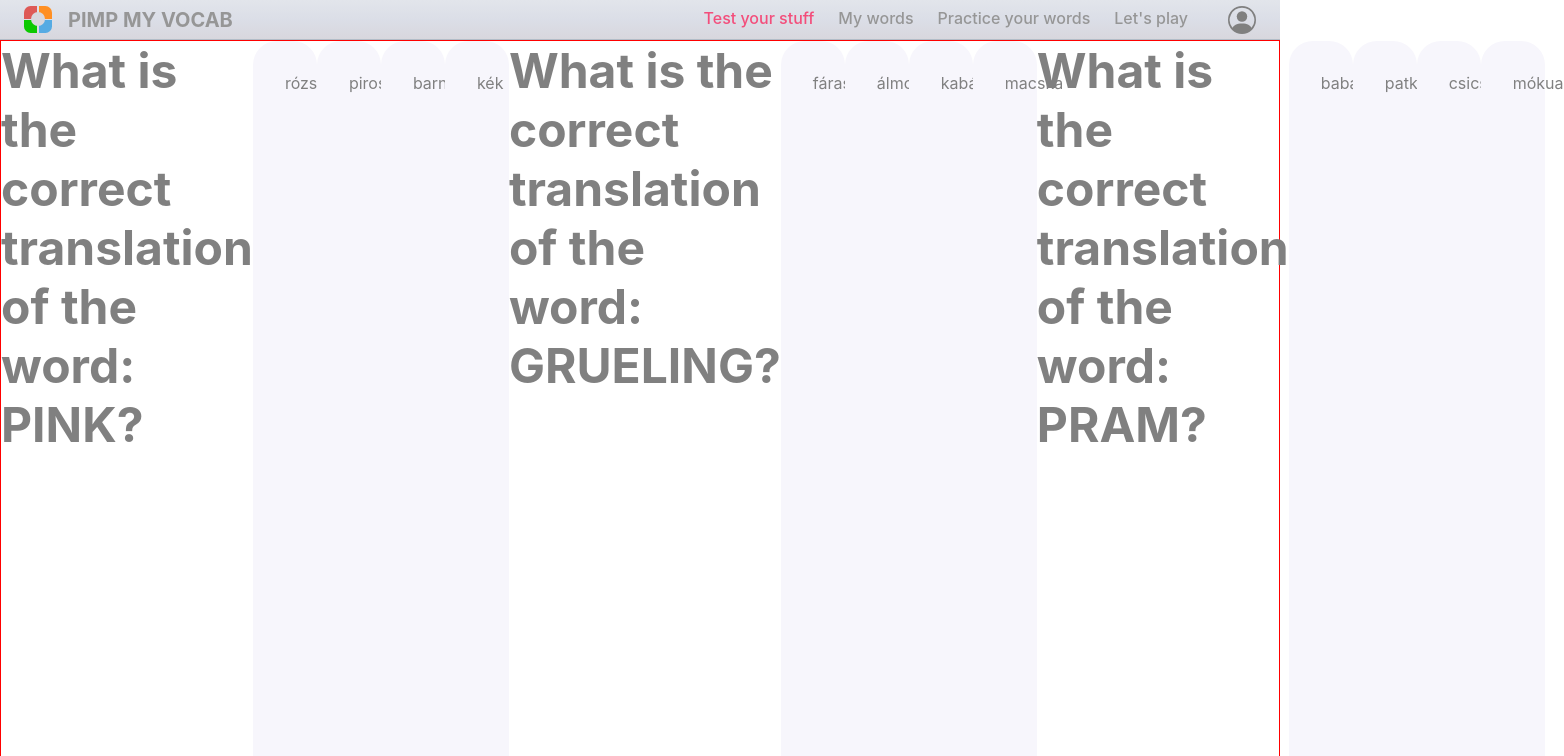
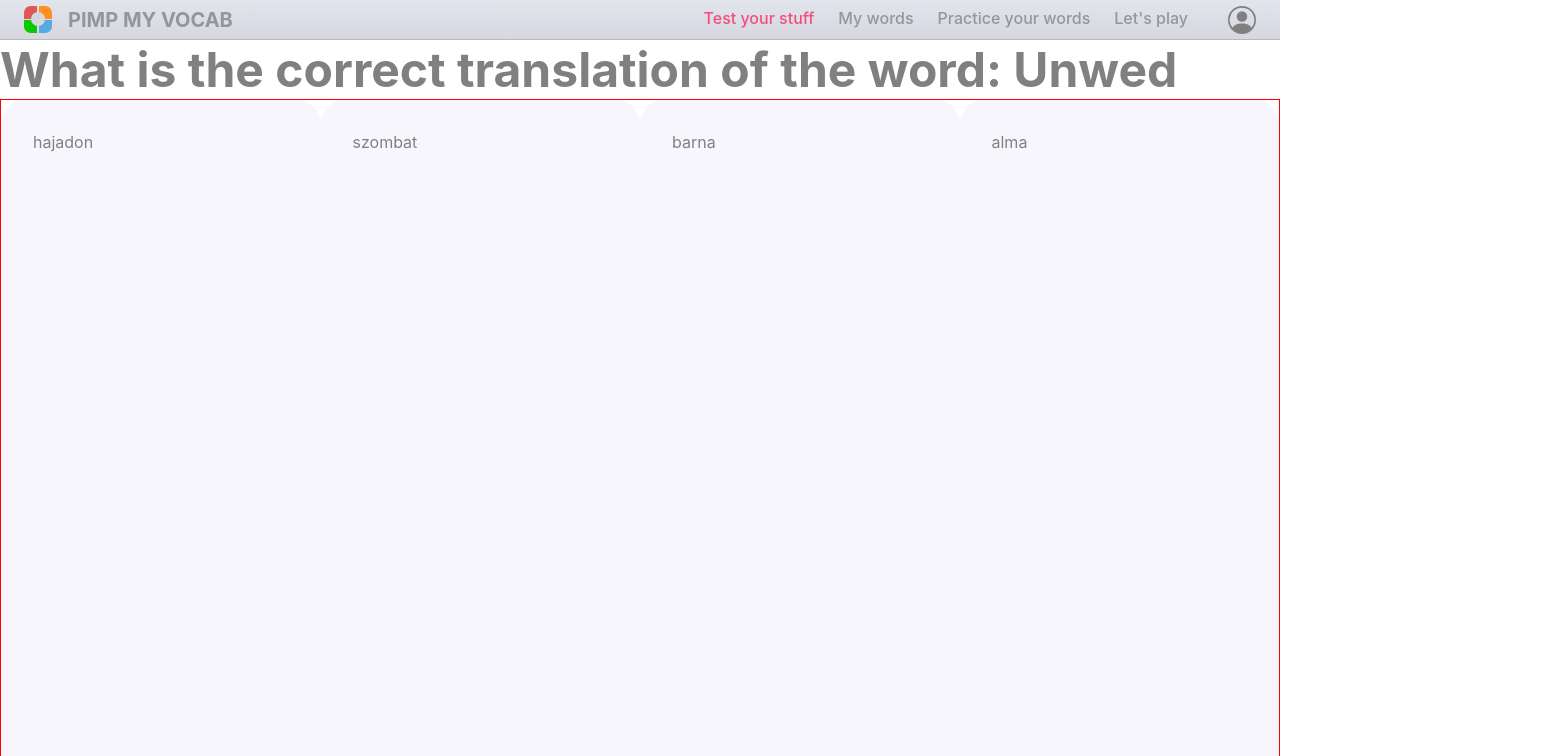
Before and after one commit to Crepkey/pmv_frond_end, a React (Create React App) app: page /practice/words in a window 1280 px wide. Shown: the top 756 px of the page, 1564 px wide, since content can reach past the window. Built offline with nearby package versions, Linux system fonts and the light colour scheme.

Commit message:
Random answers are generated

```diff
--- a/src/components/mainComponents/PracticeWords.tsx
+++ b/src/components/mainComponents/PracticeWords.tsx
@@ -1,7 +1,12 @@
 import { Fragment, useState } from "react";
+import { Word } from "sharedInterfaces";
+
+/* Utils */
+import random from "lodash/random";
 
 /* Styles */
 import { colors } from "src/utils/colors";
+import { generateID } from "src/utils/utils";
 import styled from "styled-components";
 
 const WordChooserContainer = styled.div`
@@ -26,85 +31,126 @@ const WordCard = styled.div`
 	background: ${colors.blockBackground};
 	border-radius: 24px;
 `;
-interface WordChoices {
-	question: string;
-	correctAnswer: string;
-	wrongAnswer1: string;
-	wrongAnswer2: string;
-	wrongAnswer3: string;
+
+const NextButton = styled.button`
+	display: inline-block;
+	cursor: pointer;
+	color: ${colors.buttonFont};
+	font-size: 1rem;
+	font-weight: bold;
+	padding: 6px 24px;
+	text-decoration: none;
+	border-radius: 16px;
+	border: none;
+	background-color: ${colors.acceptButtonBackground};
+	:hover {
+		background: linear-gradient(to bottom, ${colors.acceptButtonGradientLight} 5%, ${colors.acceptButtonGradientDark} 100%);
+		background-color: ${colors.acceptButtonGradientLight};
 	}
-interface WordRelation {
-	english: string;
-	hungarianMeanings: string[];
+	:active {
+		position: relative;
+		top: 1px;
+	}
+`;
+
+type GameTypes = "multiple choice game" | "type the answer game" | "recognize it by the rule game";
+interface DummyData {
+	words: Word[];
+	gameTypes: GameTypes[]; // These describe the game types for every rounds
+	wrongAnswers: string[]; // As many wrong answers as possible theoretically
 }
 
-interface WordDefinition {
-	english: string;
-	definitions: string[];
-}
-
-interface gameData {
-	multipleChoiceGame: WordChoices[];
-	answerTypingGame: WordRelation[];
-	recognizeByTheRuleGame: WordDefinition[];
-}
-
-const dummyData: gameData = {
-	multipleChoiceGame: [
+const dummyData: DummyData = {
+	words: [
 		{
-			question: "What is the correct translation of the word: PINK?",
-			correctAnswer: "rózsaszín",
-			wrongAnswer1: "piros",
-			wrongAnswer2: "barna",
-			wrongAnswer3: "kék",
+			id: generateID(),
+			english: "Unwed",
+			hungarian: ["hajadon", "nőtlen"],
+			exampleSentences: [
+				"What would have happened to those children of unwed teenage mothers if they hadn't been adopted?",
+				"Even over the past two years, it is estimated there are 18,000 fewer nuclear family homes, including both married and unwed parents",
+			],
+			type: "word",
+			ownerId: 1,
+			memoryLevel: 6,
+			favourite: false,
+			notes: "Petra is unwed",
+			deletionDate: null,
 		},
 		{
-			question: "What is the correct translation of the word: GRUELING?",
-			correctAnswer: "fárasztó",
-			wrongAnswer1: "álmos",
-			wrongAnswer2: "kabát",
-			wrongAnswer3: "macska",
+			id: generateID(),
+			english: "Adamant",
+			hungarian: ["hajthatatlan", "gyémántkeménységű anyag"],
+			exampleSentences: [
+				"He is adamant that he is not going to resign",
+				"We tried to persuade them to let us show the film at Edinburgh, but Venice's new director was adamant that we couldn't",
+			],
+			type: "word",
+			ownerId: 1,
+			memoryLevel: 6,
+			favourite: false,
+			notes: "Petra is unwed",
+			deletionDate: null,
 		},
 		{
-			question: "What is the correct translation of the word: PRAM?",
-			correctAnswer: "babakocsi",
-			wrongAnswer1: "patkány",
-			wrongAnswer2: "csicska",
-			wrongAnswer3: "mókua",
+			id: generateID(),
+			english: "Skillful",
+			hungarian: ["ügyes", "gyakorlott"],
+			exampleSentences: [
+				"You are brilliant, active and skillful in professional ventures and gain repute in your field of activity",
+				"He was also a robust, competitive and skillful GAA player in both hurling and football",
+			],
+			type: "word",
+			ownerId: 1,
+			memoryLevel: 6,
+			favourite: false,
+			notes: "Petra is unwed",
+			deletionDate: null,
 		},
 	],
-	answerTypingGame: [
-		{ english: "willing", hungarianMeanings: ["hajlandó, készséges, önkéntes"] },
-		{ english: "assertion", hungarianMeanings: ["állítás", "kijelentés", "követelés"] },
-		{ english: "adamant", hungarianMeanings: ["hajthatatlan", "gyémántkeménységű anyag"] },
-	],
-	recognizeByTheRuleGame: [
-		{ english: "puppy", definitions: ["A young dog.", "A cheeky or arrogant boy or young man.", "A person or thing of a specified kind."] },
-		{
-			english: "cringing",
-			definitions: [
-				"Bent in fear or apprehension.",
-				"Obedient or attentive to an excessive or servile degree.",
-				"Experiencing embarrassment or disgust.",
-			],
-		},
-		{ english: "unwed", definitions: ["Not married"] },
-	],
+	gameTypes: ["multiple choice game", "type the answer game", "recognize it by the rule game"],
+	wrongAnswers: ["barna", "macska", "erkély", "szombat", "alma", "dörzsölődés", "éhezés", "mosoly", "óratorony"],
 };
 
 export default function PracticeWords() {
-	const [activeRiddle, setActiveRiddle] = useState<WordChoices | WordRelation | WordDefinition>();
+	function generateRandomAnswers(correctWord: Word) {
+		const correctAnswerPosition: number = random(3); /* FIXME: HARD CODED!!! It will be dynamically changed*/
+		const answers: string[] = [];
+
+		while (answers.length !== 4) {
+			const randomIndex = random(dummyData.wrongAnswers.length - 1);
+			const randomWrongWord = dummyData.wrongAnswers[randomIndex];
+			if (answers.includes(randomWrongWord)) continue;
+			answers.push(randomWrongWord);
+		}
+
+		answers[correctAnswerPosition] = correctWord.hungarian[random(correctWord.hungarian.length - 1)];
+		return answers;
+	}
+
+	function renderGameElements(index: number) {
+		const currentGameType: GameTypes = dummyData.gameTypes[index];
+		const currentWord: Word = dummyData.words[index];
+
+		switch (currentGameType) {
+			case "multiple choice game":
+				const answers: string[] = generateRandomAnswers(currentWord);
 				return (
+					<Fragment key={currentWord.id}>
+						<Question>{`What is the correct translation of the word: ${currentWord.english}`}</Question>
 						<WordChooserContainer>
-			{dummyData.multipleChoiceGame.map((riddle: WordChoices) => (
-				<Fragment>
-					<Question>{riddle.question}</Question>
-					<WordCard>{riddle.correctAnswer}</WordCard>
-					<WordCard>{riddle.wrongAnswer1}</WordCard>
-					<WordCard>{riddle.wrongAnswer2}</WordCard>
-					<WordCard>{riddle.wrongAnswer3}</WordCard>
-				</Fragment>
+							{answers.map((answer: string) => (
+								<WordCard key={answer}>{answer}</WordCard>
 							))}
 						</WordChooserContainer>
+					</Fragment>
 				);
+			case "type the answer game":
+				break;
+			case "recognize it by the rule game":
+				break;
 		}
+	}
+
+	return <Fragment>{[0, 1, 2].map((index: number) => renderGameElements(index))}</Fragment>;
+}
```
Lines whose indentation alone changed are shown as unchanged.
